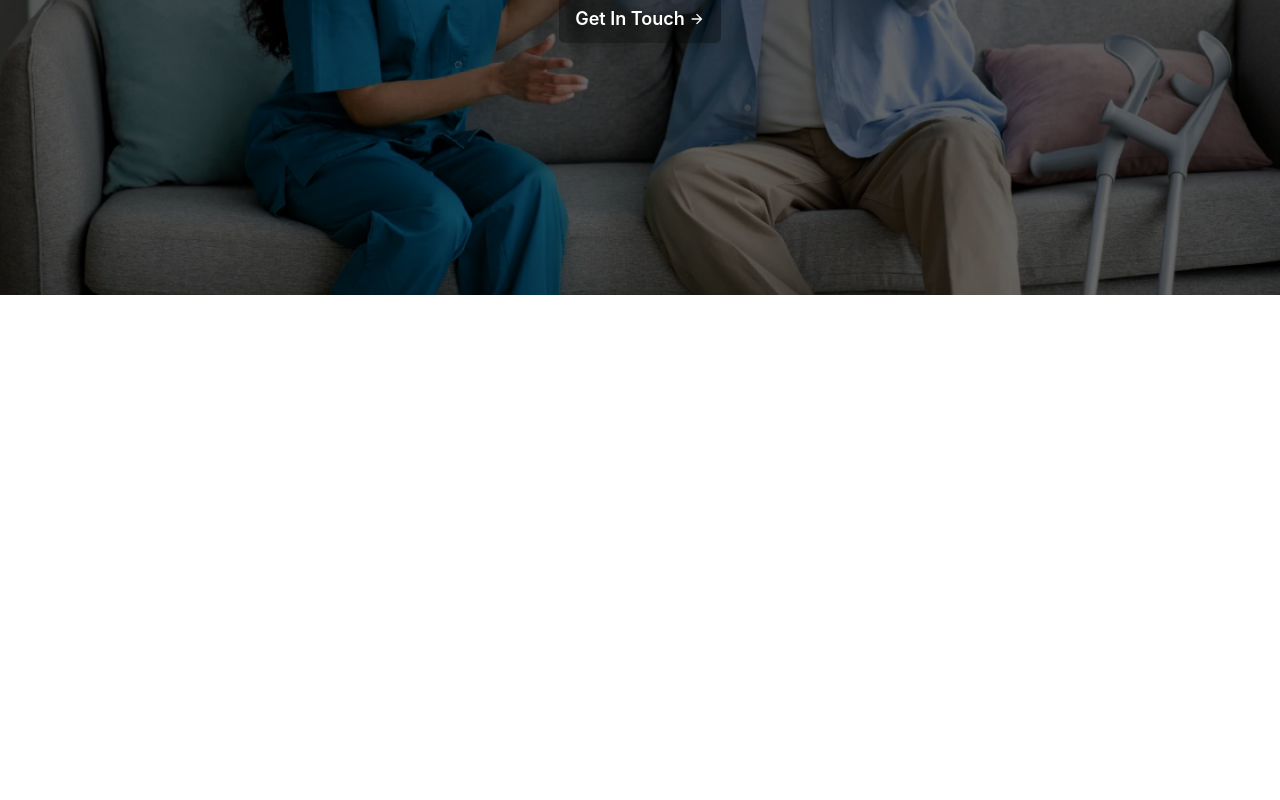
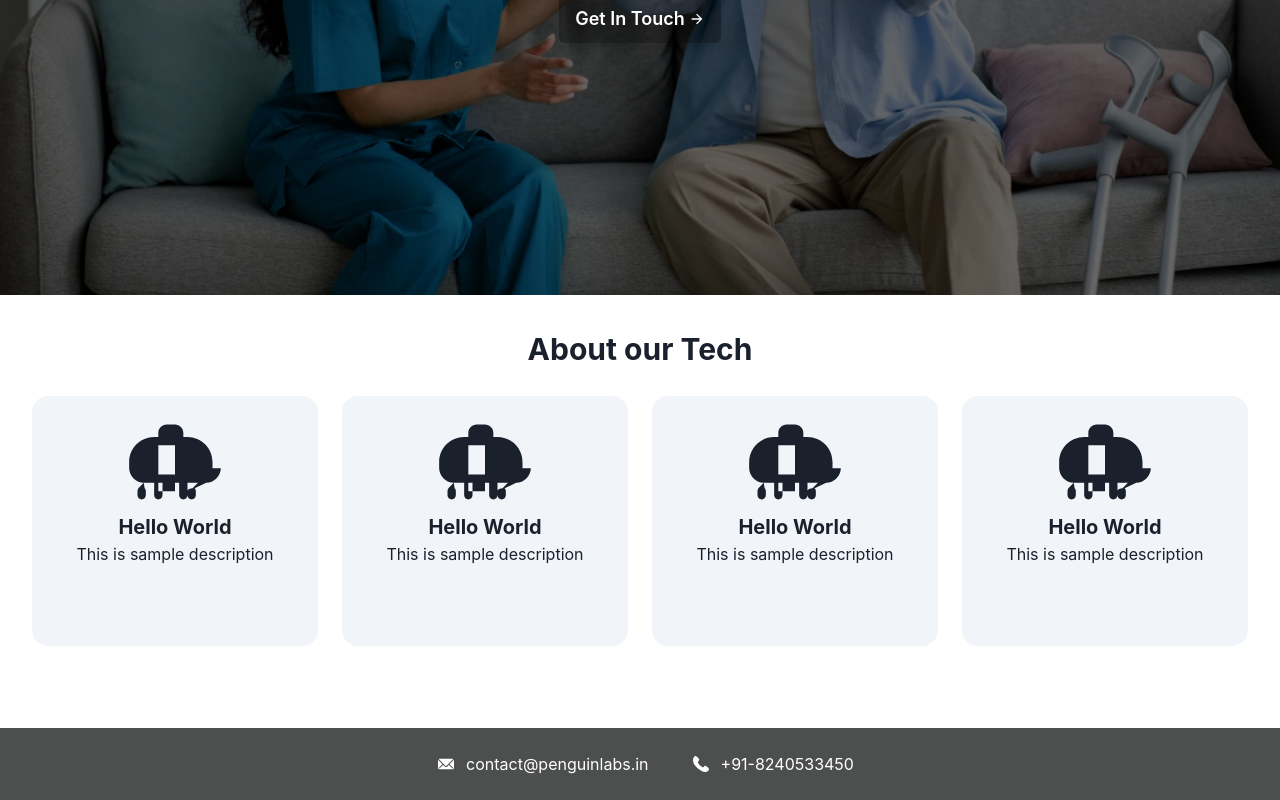
Before and after one commit to abhilash-mukherjee/pilot-web-client, a React (Vite) app: page / in a window 1280 px wide. Shown: the part 505-1305 px from the top of the page. Before the commit the page ends 800 px from the top, so only its background shows below. Built offline with nearby package versions, Linux system fonts and the light colour scheme; no server answers.

Commit message:
landing page ready with placeholders

```diff
--- /dev/null
+++ b/src/components/About.jsx
@@ -0,0 +1,53 @@
+import { Box, Button, Flex, Heading, Text, useColorModeValue, VStack, Grid, GridItem, Icon } from "@chakra-ui/react";
+export function About() {
+    return (
+      <>
+        <Flex w={'100%'} flexDir={'column'} alignItems={'center'} paddingBlock={8} paddingInline={{ base: 4, md: 8, lg: 8 }} gap={6} marginBottom={50}>
+          <Text fontSize={{ base: '2xl', md: '3xl' }} fontWeight={700}>About our Tech</Text>
+          <Grid
+            templateColumns={{ base: 'repeat(1, 1fr)', lg: 'repeat(4, 1fr)' }}
+            gap={6}
+            w={'100%'}
+          >
+            <GridItem colSpan={{ base: 1, lg: 1 }}>
+              <AboutCard title={'Hello World'} description={'This is sample description'} IconComponent={VRHeadsetIcon}/>
+            </GridItem>
+            <GridItem colSpan={{ base: 1, lg: 1 }}>
+              <AboutCard title={'Hello World'} description={'This is sample description'} IconComponent={VRHeadsetIcon}/>
+            </GridItem>
+            <GridItem colSpan={{ base: 1, lg: 1 }}>
+              <AboutCard title={'Hello World'} description={'This is sample description'} IconComponent={VRHeadsetIcon}/>
+            </GridItem>
+            <GridItem colSpan={{ base: 1, lg: 1 }}>
+              <AboutCard title={'Hello World'} description={'This is sample description'} IconComponent={VRHeadsetIcon}/>
+            </GridItem>
+          </Grid>
+        </Flex>
+      </>
+    )
+  }
+
+  function AboutCard({title,description, IconComponent}){
+    return (
+      <>
+        <Flex borderRadius={'16px'} bgColor={'#F1F5F9'} w={'100%'} h={250} flexDir={'column'} p={4} alignItems={'center'}>
+          <IconComponent h={100} w={100}/>
+          <Text fontWeight={'bold'} fontSize={'xl'}>{title}</Text>
+          <Text>{description}</Text>
+        </Flex>
+      </>
+    )
+  }
+
+  const VRHeadsetIcon = (props) => (
+    <Icon viewBox="0 0 24 24" {...props}>
+      <path
+        fill="currentColor"
+        d="M21,13.5V12c0-3.31-2.69-6-6-6h-1V5c0-1.1-0.9-2-2-2h-2C8.9,3,8,3.9,8,5v1H7C3.69,6,1,8.69,1,12v1.5C1,15.33,2.67,17,4.5,17
+        l-1.29,1.29C3.11,18.47,3,18.72,3,19v1c0,0.55,0.45,1,1,1h0c0.55,0,1-0.45,1-1v-1c0-0.28-0.11-0.53-0.29-0.71L4.5,17H7v3
+        c0,0.55,0.45,1,1,1h0c0.55,0,1-0.45,1-1v-3h4v3c0,0.55,0.45,1,1,1h0c0.55,0,1-0.45,1-1v-3h2.5l-1.29,1.29
+        C15.11,18.47,15,18.72,15,19v1c0,0.55,0.45,1,1,1h0c0.55,0,1-0.45,1-1v-1c0-0.28-0.11-0.53-0.29-0.71L19.5,17
+        C21.33,17,23,15.33,23,13.5H21z M12,5h0V4h0v1H12z M12,19h-4v-2h4V19z M12,15H8V8h4V15z"
+      />
+    </Icon>
+  );
--- /dev/null
+++ b/src/components/HomepageFooter.jsx
@@ -0,0 +1,41 @@
+import { Box, Flex, Text, Link, IconButton, useMediaQuery } from '@chakra-ui/react';
+import { EmailIcon, PhoneIcon } from '@chakra-ui/icons';
+
+export function Footer() {
+  const [isLargerScreen] = useMediaQuery('(min-width: 600px)');
+
+  return (
+    <Box bgColor="#4D4E4E" color="white" p={4} w={'100%'}>
+      <Flex
+        direction={{ base: 'column', md: 'row' }} // Column on small screens, row on medium and above
+        align="center"
+        justify={{ base: 'flex-start', md: 'center' }} // Start alignment on small screens, center on medium and above
+        gap={{ base: 0, md: 8 }}
+      >
+        <Flex align="center">
+          <IconButton
+            as="a"
+            href="mailto:contact@penguinlabs.in"
+            icon={<EmailIcon color="white" />} // Set icon color to white
+            aria-label="Email"
+            bgColor="transparent"
+            _hover={{ bg: 'gray.600' }}
+          />
+          <Text>contact@penguinlabs.in</Text>
+        </Flex>
+
+        <Flex align="center">
+          <IconButton
+            as="a"
+            href="tel:+918240533450"
+            icon={<PhoneIcon color="white" />} // Set icon color to white
+            aria-label="Phone"
+            bgColor="transparent"
+            _hover={{ bg: 'gray.600' }}
+          />
+          <Text>+91-8240533450</Text>
+        </Flex>
+      </Flex>
+    </Box>
+  );
+}
--- a/src/components/HomepageHero.jsx
+++ b/src/components/HomepageHero.jsx
@@ -1,5 +1,5 @@
-import { Box, Button, Flex, Heading, Text, useColorModeValue, VStack } from "@chakra-ui/react";
-import {ArrowForwardIcon} from '@chakra-ui/icons'
+import { Box, Button, Flex, Heading, Link, Text, useColorModeValue, VStack } from "@chakra-ui/react";
+import { ArrowForwardIcon } from '@chakra-ui/icons'
 import backgroundImage from '../assets/bgimage.png';
 export function Hero() {
   return (
@@ -11,7 +11,6 @@ export function Hero() {
         backgroundImage: `url(${backgroundImage})`,
         backgroundPosition: 'center center',
         backgroundRepeat: 'no-repeat',
-          backgroundAttachment: 'fixed',
         backgroundSize: 'cover'
       }}
     >
@@ -80,12 +79,14 @@ export function Hero() {
 
         <Box pt={4}>
           <Button
+            as={Link}
+            href="mailto:contact@penguinlabs.in"
             size={{ base: 'sm', md: 'md' }}
-              bgColor={ "rgba(0, 0, 0, 0.35)"}
+            bgColor={"rgba(0, 0, 0, 0.35)"}
             boxShadow="lg"
             color={"white"}
             p={6}
-              _hover={{bgColor:"rgba(224, 224, 224, 0.35)"}}
+            _hover={{ bgColor: "rgba(224, 224, 224, 0.35)" }}
           >
             <Text mr={1} fontSize={'large'}>Get In Touch</Text> <ArrowForwardIcon />
           </Button>
--- a/src/pages/HomePage.jsx
+++ b/src/pages/HomePage.jsx
@@ -3,10 +3,12 @@ import { useNavigate } from "react-router-dom";
 import { useRecoilValue } from "recoil";
 import { authState } from "../state/atoms";
 import '../App.css'
-import { Box, Button, Flex, Heading, Text, useColorModeValue, VStack } from "@chakra-ui/react";
-import {ArrowForwardIcon} from '@chakra-ui/icons'
+import { Box, Button, Flex, Heading, Text, useColorModeValue, VStack, Grid, GridItem, Icon } from "@chakra-ui/react";
+import { ArrowForwardIcon } from '@chakra-ui/icons'
 import backgroundImage from '../assets/bgimage.png';
 import { Hero } from "../components/HomepageHero";
+import { About } from "../components/About";
+import { Footer } from "../components/HomepageFooter";
 
 export function HomePage() {
   const auth = useRecoilValue(authState);
@@ -21,8 +23,8 @@ export function HomePage() {
 
   return (
     <Flex
-      height="auto"
-      width="100%"
+
+      overflowX={'hidden'}
       alignItems="center"
       justifyContent="center"
       justifySelf={'center'}
@@ -31,6 +33,8 @@ export function HomePage() {
       flexDir={'column'}
     >
       <Hero />
+      <About />
+      <Footer />
     </Flex>
   );
 }
```
Lines whose indentation alone changed are shown as unchanged.
